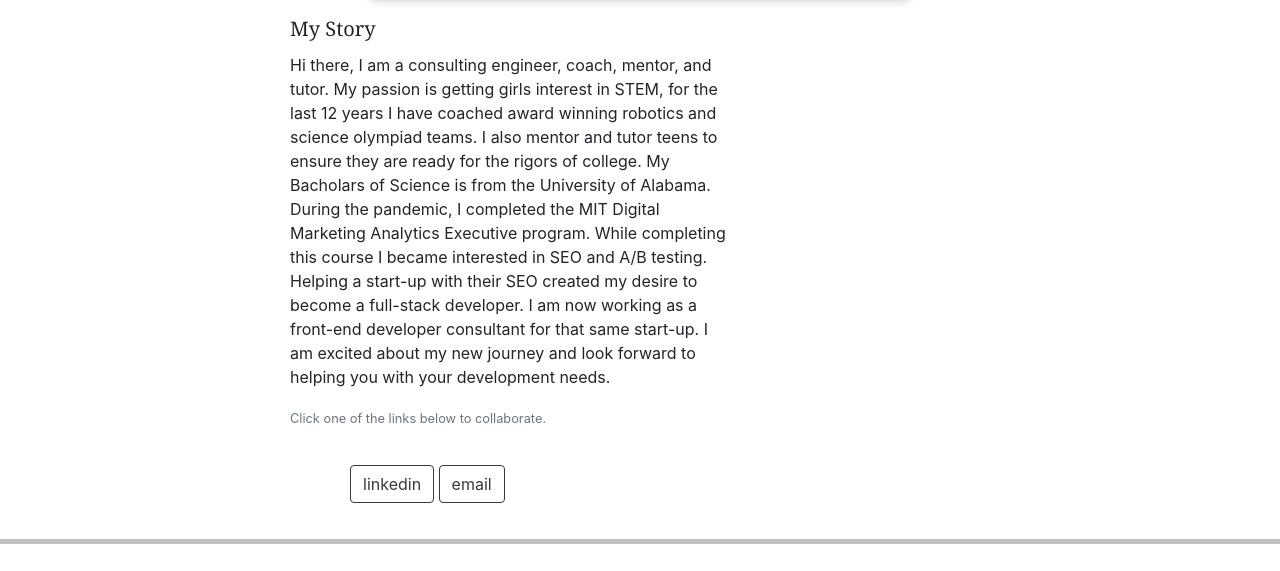
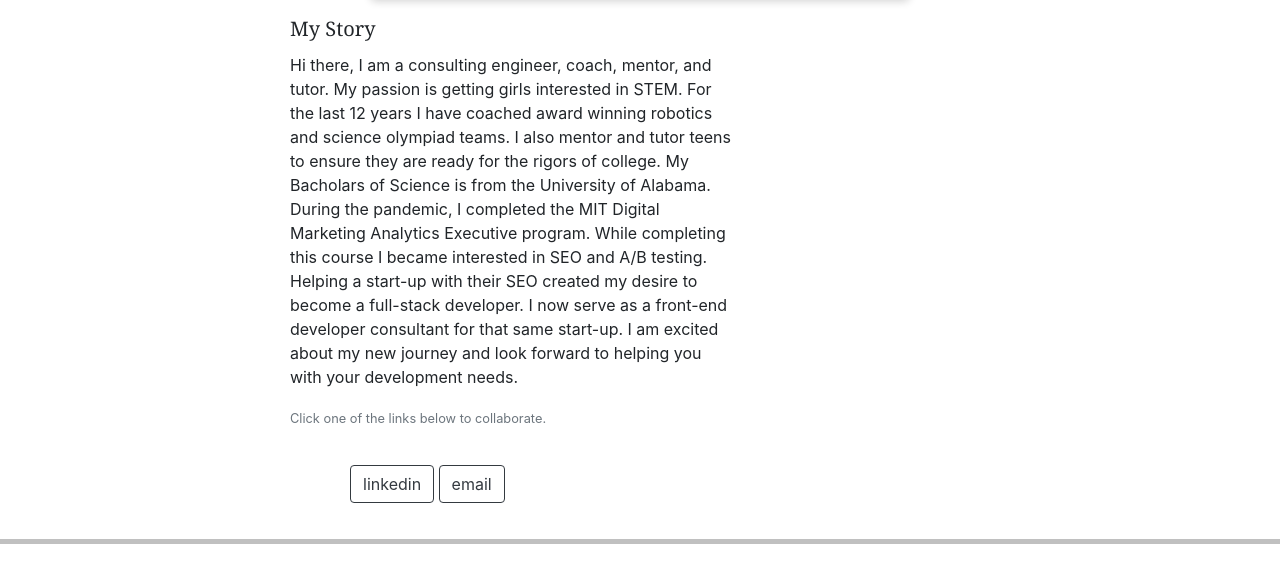
Before and after one commit to ShannaSmith/ShannaSmith.github.io, a website: page index.html in a window 1280 px wide. Shown: the part 1809-2380 px from the top of the page. Drawn offline with nearby package versions, Linux system fonts and the light colour scheme.

Commit message:
make grammar change

```diff
--- a/index.html
+++ b/index.html
@@ -122,7 +122,7 @@
           <div class="col-md-8">
             <div class="card-body">
               <h5 class="card-title">My Story</h5>
-            <p class="card-text-left" class="p3" >Hi there, I am a consulting engineer, coach, mentor, and tutor. My passion is getting girls interest in STEM, for the last 12 years I have coached award winning robotics and science olympiad teams. I also mentor and tutor teens to ensure they are ready for the rigors of college. My Bacholars of Science is from the University of Alabama. During the pandemic, I completed the MIT Digital Marketing Analytics Executive program. While completing this course I became interested in SEO and A/B testing. Helping a start-up with their SEO created my desire to become a full-stack developer. I am now working as a front-end developer consultant for that same start-up. I am excited about my new journey and look forward to helping you with your development needs. </p>
+            <p class="card-text-left" class="p3" >Hi there, I am a consulting engineer, coach, mentor, and tutor. My passion is getting girls interested in STEM. For the last 12 years I have coached award winning robotics and science olympiad teams. I also mentor and tutor teens to ensure they are ready for the rigors of college. My Bacholars of Science is from the University of Alabama. During the pandemic, I completed the MIT Digital Marketing Analytics Executive program. While completing this course I became interested in SEO and A/B testing. Helping a start-up with their SEO created my desire to become a full-stack developer. I now serve as a front-end developer consultant for that same start-up. I am excited about my new journey and look forward to helping you with your development needs. </p>
               <p class="card-text-left"><small class="text-muted">Click one of the links below to collaborate.</small></p>
             </div>
           </div>
```
